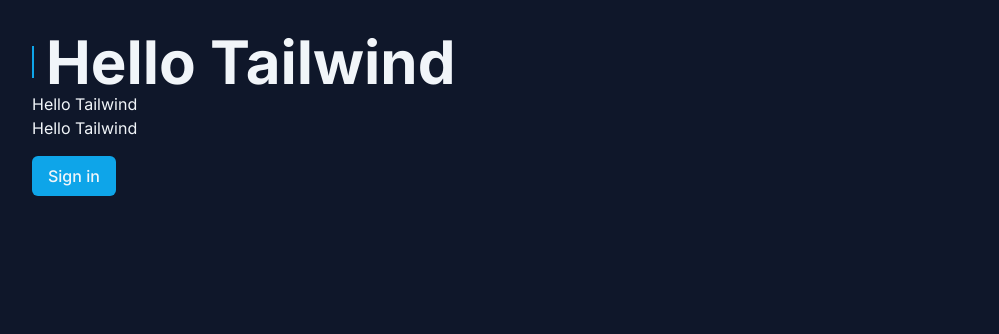
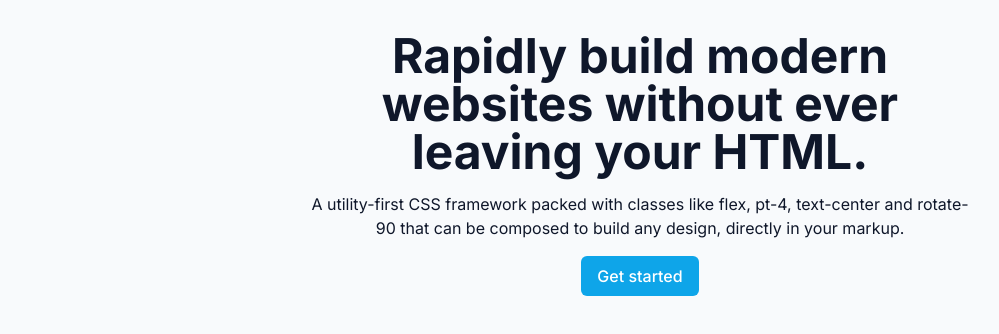
Before and after one commit to DevPedroHB/dashboard-tailwind, a Next.js app: page / in a window 1280 px wide. Shown: the top 334 px of the page, without its empty margins (0-999 px from the left). Built offline with nearby package versions, Linux system fonts and the light colour scheme.

Commit message:
🌙 feat: Dark Mode no Tailwind

```diff
--- a/src/app/page.tsx
+++ b/src/app/page.tsx
@@ -1,14 +1,19 @@
 export default function Home() {
   return (
-    <div className="h-screen bg-slate-900 p-8 text-slate-100">
-      <h1 className="flex items-center gap-3 text-3xl font-bold before:flex before:h-8 before:w-0.5 before:bg-sky-500 sm:text-5xl lg:text-6xl">
-        Hello Tailwind
-      </h1>
-      <h2>Hello Tailwind</h2>
-      <p>Hello Tailwind</p>
-      <button className="mt-4 rounded-md bg-sky-500 px-4 py-2 font-medium transition-colors enabled:hover:bg-sky-600 disabled:cursor-not-allowed disabled:opacity-60">
-        Sign in
-      </button>
+    <div className="flex h-screen flex-col items-center bg-slate-50 p-8 text-center text-slate-900 dark:bg-slate-900 dark:text-slate-100">
+      <div className="max-w-2xl">
+        <h1 className="text-3xl font-bold sm:text-4xl lg:text-5xl">
+          Rapidly build modern websites without ever leaving your HTML.
+        </h1>
+        <p className="mt-4 dark:text-slate-400">
+          A utility-first CSS framework packed with classes like flex, pt-4,
+          text-center and rotate-90 that can be composed to build any design,
+          directly in your markup.
+        </p>
+        <button className="mt-4 rounded-md bg-sky-500 px-4 py-2 font-medium text-white transition-colors enabled:hover:bg-sky-600 disabled:cursor-not-allowed disabled:opacity-60 dark:bg-sky-400 dark:text-sky-950">
+          Get started
+        </button>
+      </div>
     </div>
   );
 }
```
